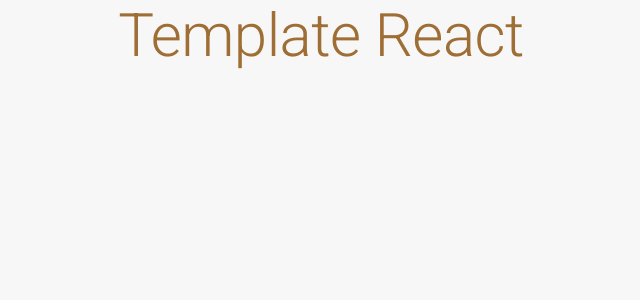
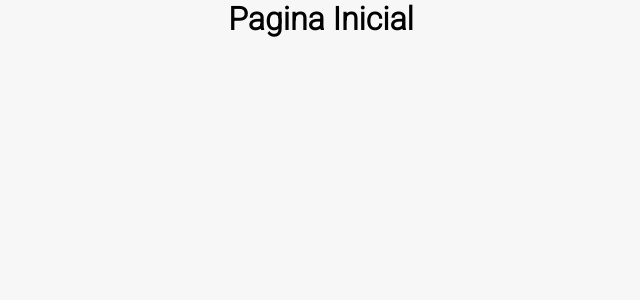
Before and after one commit to CaioHAlves/drawing-app-example, a React (Create React App) app: page / in a window 1280 px wide. Shown: the top 300 px of the page, without its empty margins (319-959 px from the left). Built offline with nearby package versions, Linux system fonts and the light colour scheme.

Commit message:
chore: ajuste layout do template

```diff
--- a/src/app/routes.tsx
+++ b/src/app/routes.tsx
@@ -4,29 +4,12 @@
 import { useHooks } from '../hooks/useHooks';
 import { useRedux } from '../hooks/useRedux';
 import { useValidations } from '../hooks/useValidations';
-import { PaginaInicial } from '../pages';
+import { InitialPage } from '../pages';
 
 interface PrivateRouteProps {
   component: any
   path?: string
   exact?: boolean
-}
-
-const PrivateRouteForAdmins = (props: PrivateRouteProps) => {
-  const { component: Component, ...rest } = props
-  const { isAdmin } = useValidations()
-  const { useAppSelect } = useRedux()
-
-  const { token, type } = useAppSelect.user
-
-  return (
-    <Route
-      {...rest}
-      render={(routerProps) => (isAdmin(token, type) ?
-        <Component {...routerProps} />
-        : <Redirect to='/home' />)}
-    />
-  )
 }
 
 const PrivateRoute = (props: PrivateRouteProps) => {
@@ -68,7 +51,7 @@
   return (
     <Container>
       <Switch>
-        <Route exact path="/" component={PaginaInicial} />
+        <Route exact path="/" component={InitialPage} />
       </Switch>
     </Container>
   )
--- a/src/index.css
+++ b/src/index.css
@@ -1,14 +1,14 @@
 html, body {
   padding: 0;
   margin: 0;
-  font-family: 'Montserrat', sans-serif;
+  font-family: 'Roboto', sans-serif;
   background: #F7F7F7;
 }
 
 #root {
   width: 100vw;
   height: 100vh;
-  font-family: 'Montserrat', sans-serif;
+  font-family: 'Roboto', sans-serif;
 }
 
 a {
--- /dev/null
+++ b/src/pages/IntialPage/index.tsx
@@ -0,0 +1,7 @@
+import React from 'react';
+
+export function InitialPage() {
+  return (
+    <h1>Pagina Inicial</h1>
+  )
+}
--- /dev/null
+++ b/src/pages/IntialPage/styles.module.ts
@@ -0,0 +1 @@
+import styled from 'styled-components'
--- a/src/pages/PaginaInicial/index.tsx
+++ /dev/null
@@ -1,17 +0,0 @@
-import React from 'react';
-import { Typography } from '@material-ui/core';
-import { GridContainer, GridItem } from './styles.module'
-
-export function PaginaInicial() {
-  return (
-    <GridContainer container>
-      <GridItem item>
-        <Typography variant="h2" color="secondary">
-          Template React
-        </Typography>
-      </GridItem>
-    </GridContainer>
-  )
-}
-
-export default PaginaInicial
--- a/src/pages/PaginaInicial/styles.module.ts
+++ /dev/null
@@ -1,21 +0,0 @@
-import styled from 'styled-components'
-import { Grid } from '@material-ui/core'
-
-export const GridContainer = styled(Grid)`
-  &.MuiGrid-root {
-    display: flex;
-    flex-direction: column;
-    height: 100vh;
-    width: 100%;
-  }
-`
-
-export const GridItem = styled(Grid)`
-  &.MuiGrid-root {
-    display: flex;
-    flex-direction: column;
-    align-items: center;
-    width: 100%;
-    height: 100vh;
-  }
-`
--- a/src/pages/index.ts
+++ b/src/pages/index.ts
@@ -1 +1 @@
-export * from './PaginaInicial'
+export * from './IntialPage'
```
Also changed, not shown: src/components/UnformComponents/Checkbox/index.tsx (+4 -5 lines).
